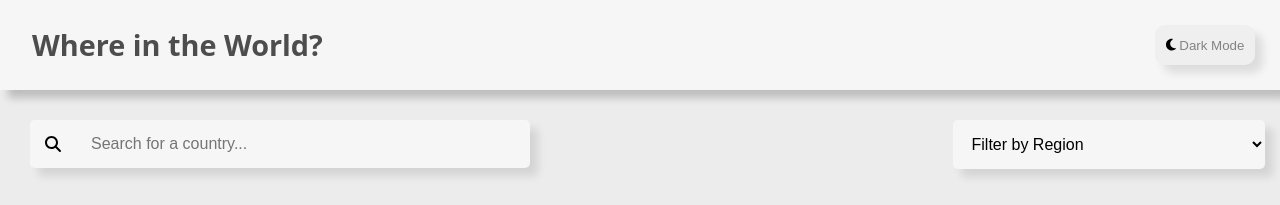
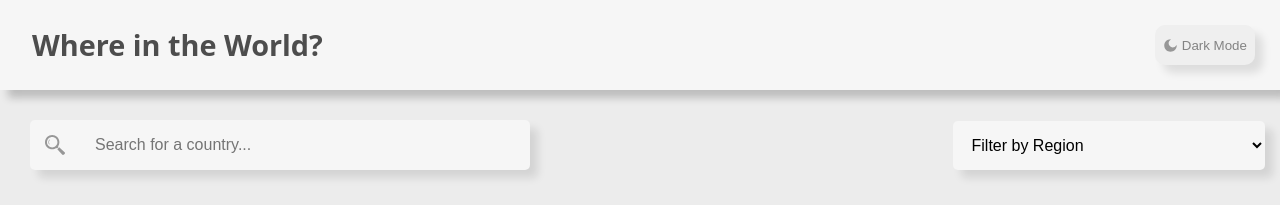
Before and after one commit to SimonHickling/where-in-the-world, a React (Vite) app: page / in a window 1280 px wide. Shown: the top 205 px of the page. Built offline with nearby package versions, Linux system fonts and the light colour scheme.

Commit message:
new icons

```diff
--- a/src/components/header.css
+++ b/src/components/header.css
@@ -29,6 +29,9 @@
 }
 
 .site-title button {
+  display: flex;
+  align-items: center;
+  justify-content: center;
   border: none;
   height: 40px;
   width: 100px;
@@ -36,6 +39,11 @@
   cursor: pointer;
   color: rgb(131, 131, 131);
   box-shadow: 8px 8px 8px rgba(0, 0, 0, 0.1);
+}
+
+.site-title button img {
+  width: 15px;
+  color: #dddddd;
 }
 .site-title button:hover {
   background-color: rgb(231, 231, 231);
--- a/src/components/header.jsx
+++ b/src/components/header.jsx
@@ -1,7 +1,6 @@
 import React from "react";
 import './header.css'
-import { FontAwesomeIcon } from '@fortawesome/react-fontawesome';
-import { faMoon } from '@fortawesome/free-solid-svg-icons';
+
 
 const Header = ({onToggleDark} ) => {
     return (
@@ -10,7 +9,7 @@ const Header = ({onToggleDark} ) => {
                         <div className="site-title">
                             <h1>Where in the World?</h1>
                             <button onClick={onToggleDark}>
-                                <FontAwesomeIcon icon={faMoon} className="dark-mode-icon" />
+                                <img src="/images/moon-svgrepo-com.svg" alt="Dark Mode Icon"/>
                                 &nbsp;Dark Mode
                             </button>
                         </div>
--- a/src/components/navbar.css
+++ b/src/components/navbar.css
@@ -59,9 +59,8 @@
   box-shadow: 8px 8px 8px rgba(0, 0, 0, 0.1);
 }
 
-.search-icon {
-  color: #b0b0b0;
-  font-size: 1rem;
+.magnifying-icon {
+  width: 20px;
 }
 .search-input-wrapper input {
   border: none;
--- a/src/components/navbar.jsx
+++ b/src/components/navbar.jsx
@@ -1,7 +1,6 @@
 import React from "react";
 import './navbar.css'
-import { FontAwesomeIcon } from '@fortawesome/react-fontawesome';
-import { faMagnifyingGlass } from '@fortawesome/free-solid-svg-icons';
+
 
 
 const Navbar = ({onSearch, onRegionChange }) => {
@@ -18,7 +17,7 @@ const Navbar = ({onSearch, onRegionChange }) => {
 
             <div className="search-functions">
                 <div className="search-input-wrapper">
-                     <FontAwesomeIcon icon={faMagnifyingGlass} className="search-icon" />
+                    <img src="/images/magnifying-glass-8-svgrepo-com.svg" alt="Search Icon" className="magnifying-icon" />
                     <input type="text" name="query" onChange={handleInput} placeholder="Search for a country..." />
                 </div>
                     <select onChange={handleRegion} defaultValue={""}>
```
Also changed, not shown: public/images/magnifying-glass-8-svgrepo-com.svg (added), public/images/moon-svgrepo-com.svg (added).
